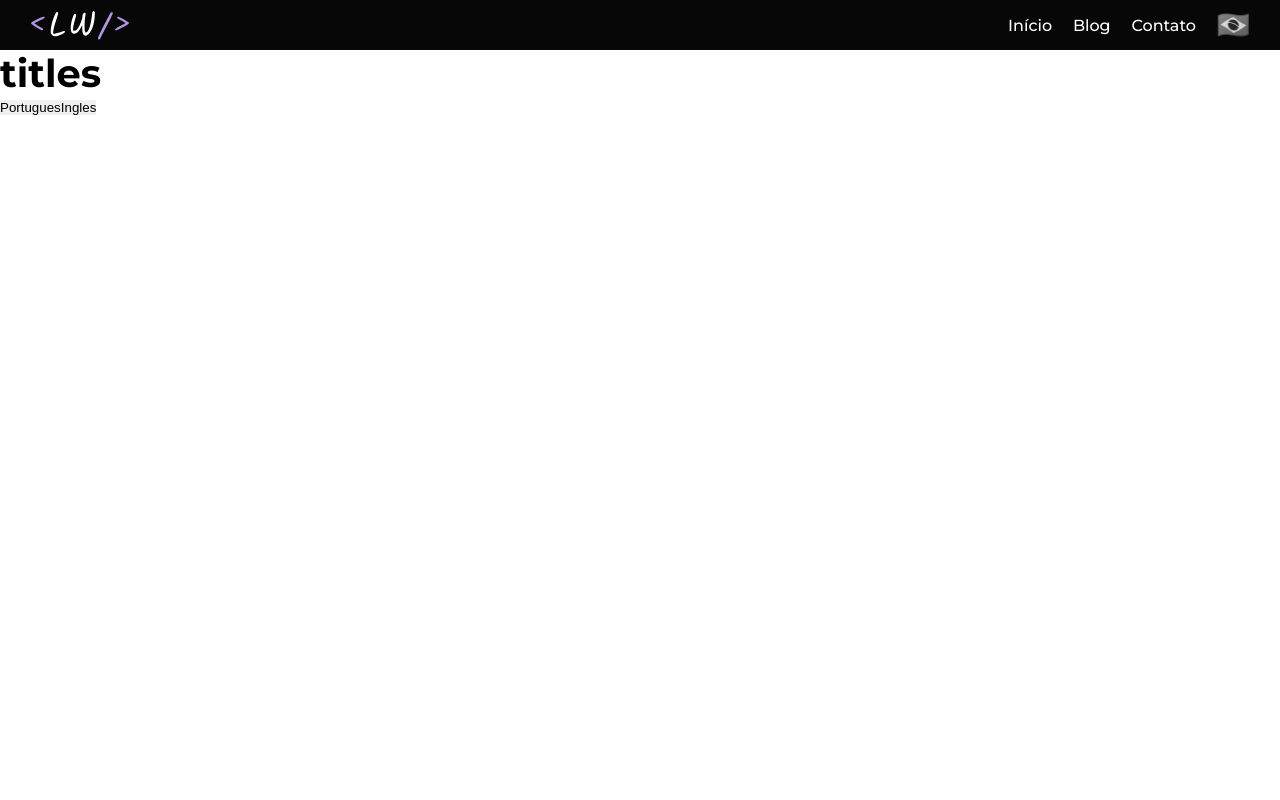
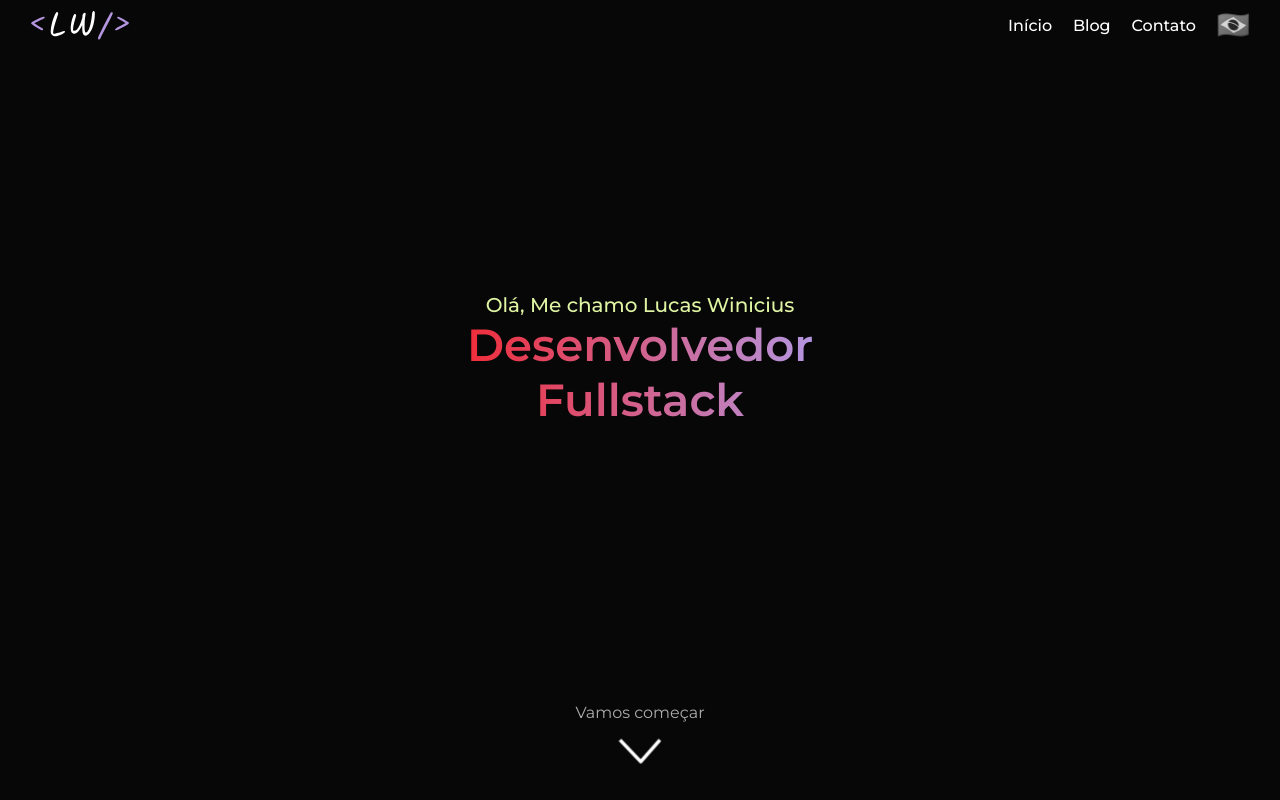
Before and after one commit to Lucas-Winicius/Portfolio, a Next.js app: page / in a window 1280 px wide. Built offline with nearby package versions, Linux system fonts and the light colour scheme.

Commit message:
Landing page

```diff
--- a/src/app/page.tsx
+++ b/src/app/page.tsx
@@ -1,25 +1,12 @@
 "use client";
-
-import { styled } from "styled-components";
-import { useTranslation } from "react-i18next";
-import { LanguageSwitcher } from "@/components/languageSwitcher";
-
-// Exemplo de como acessar os estilos inferidos do arquivo theme.ts dentro do styled-components;
-
-export const Container = styled.div`
-  h1 {
-    font-size: ${(props) => props.theme.font.sizes.medium};
-
-    /* color: ${(props) => props.theme.colors.gray_200}; */
-  }
-`;
+// import { useTranslation } from "react-i18next";
+import Landing from "@/patterns/landing/index";
 
 export default function Home() {
-  const { t } = useTranslation();
+  // const { t } = useTranslation();
   return (
-    <Container>
-      <h1>{t("titles")}</h1>
-      <LanguageSwitcher />
-    </Container>
+    <>
+      <Landing />
+    </>
   );
 }
--- /dev/null
+++ b/src/patterns/landing/index.tsx
@@ -0,0 +1,18 @@
+import Image from "next/image";
+import * as L from "./styled";
+import arrow from "../../../public/arrow.svg";
+
+export default function Landing() {
+  return (
+    <L.landing>
+      <L.primary>
+        <p>Olá, Me chamo Lucas Winicius</p>
+        <h1>Desenvolvedor Fullstack</h1>
+      </L.primary>
+      <L.arrow>
+        <p>Vamos começar</p>
+        <Image src={arrow} alt="Arrow" />
+      </L.arrow>
+    </L.landing>
+  );
+}
--- /dev/null
+++ b/src/patterns/landing/styled.ts
@@ -0,0 +1,74 @@
+import styled from "styled-components";
+
+export const landing = styled.section`
+  background-color: #070707;
+  height: calc(100vh - 50px);
+`;
+
+export const primary = styled.div`
+  position: absolute;
+  top: 45%;
+  left: 50%;
+  transform: translate(-50%, -50%);
+  color: white;
+
+  p {
+    color: #dff5a4;
+    width: 100%;
+    font-size: 20px;
+    font-weight: 500;
+    text-align: center;
+  }
+
+  h1 {
+    display: block;
+    margin: auto;
+    width: min-content;
+    text-align: center;
+    background-clip: text;
+    -webkit-background-clip: text;
+    color: transparent;
+    background-image: linear-gradient(to right, #f02d3a, #b496e0);
+    font-size: 45px;
+    font-weight: 600;
+  }
+`;
+
+export const arrow = styled.div`
+  position: absolute;
+  bottom: 0px;
+  left: 50%;
+  transform: translate(-50%, -50%);
+  color: white;
+
+  p {
+    color: #fffa;
+    text-align: center;
+    margin-bottom: 10px;
+  }
+
+  img {
+    display: block;
+    margin: auto;
+    transform: scale(0.7);
+    animation: arrow infinite 3s;
+  }
+
+  @keyframes text {
+    0% {
+      color: #fffa;
+    }
+    50% {
+      color: transparent;
+    }
+  }
+
+  @keyframes arrow {
+    0% {
+      transform: translateY(0px) scale(0.7);
+    }
+    50% {
+      transform: translateY(20px) scale(0.7);
+    }
+  }
+`;
```
Also changed, not shown: public/arrow.svg (added).
